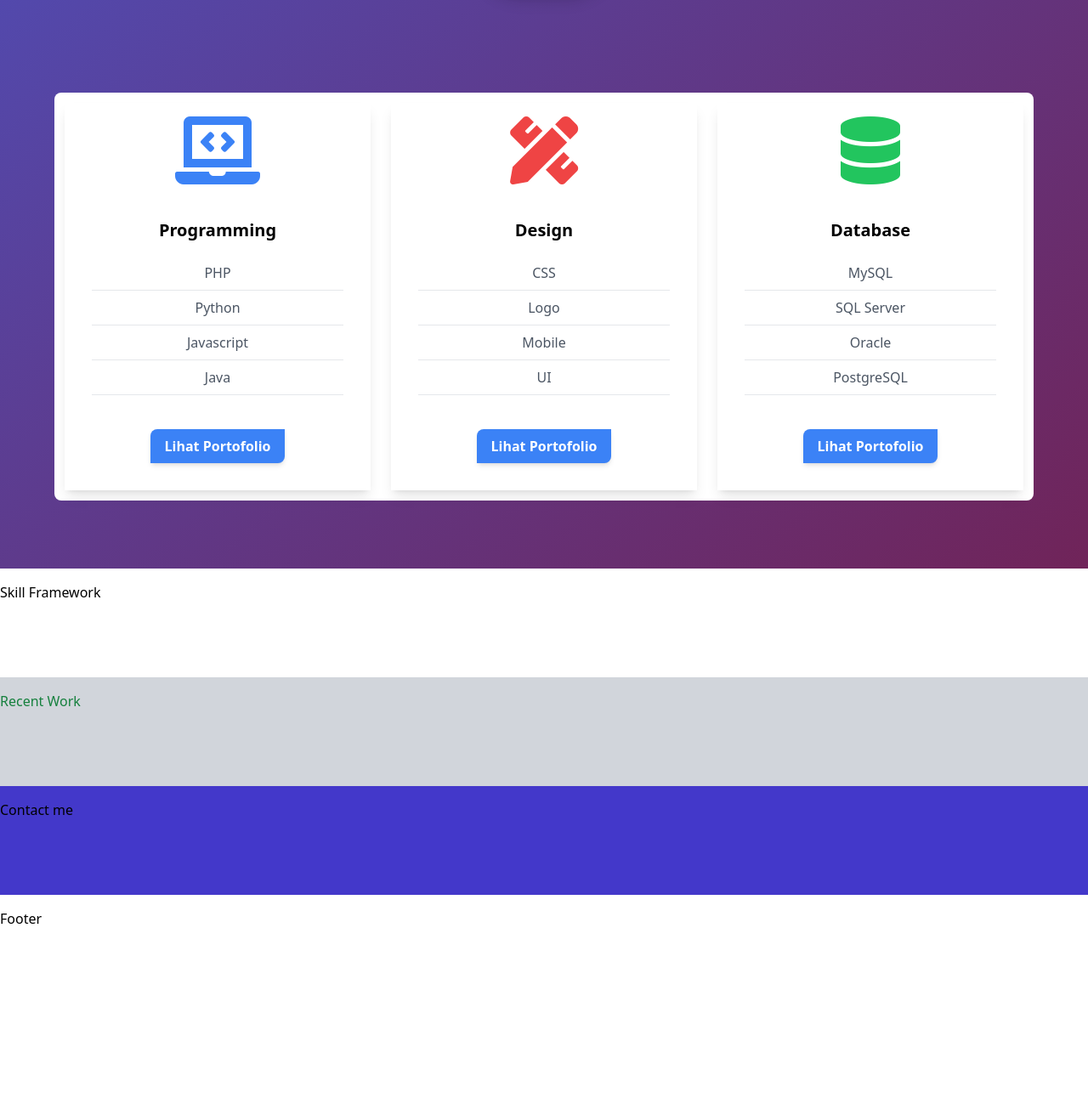
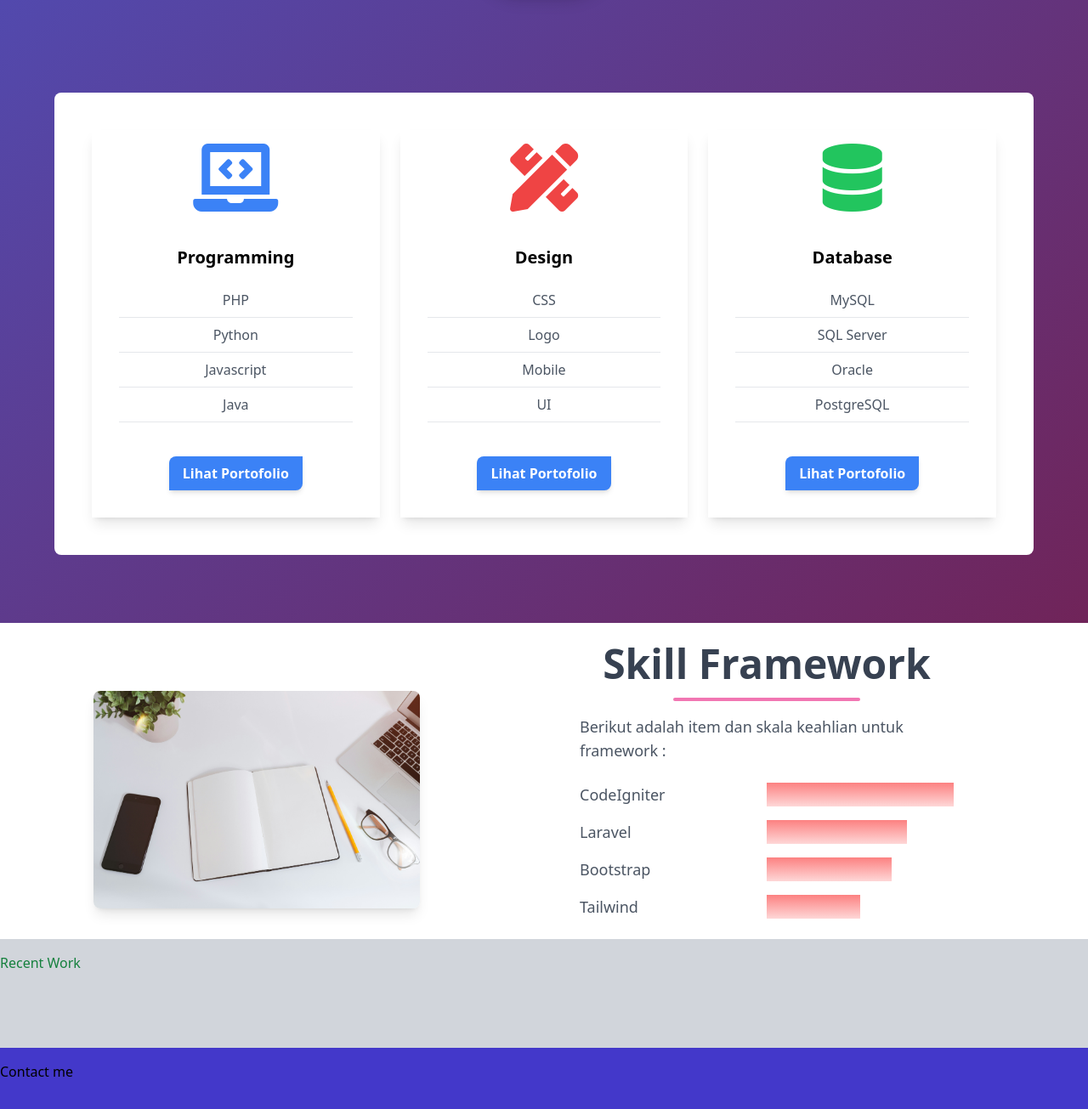
Before and after one commit to DonAdhyatma/belajar-tailwind-mix, a website: page portofolio/public/index.html in a window 1280 px wide. Shown: the part 475-1780 px from the top of the page at 85% size. Before the commit the page ends 1656 px from the top, so only its background shows below. Drawn offline with nearby package versions, Linux system fonts and the light colour scheme.

Commit message:
sixth commits

```diff
--- a/portofolio/public/index.html
+++ b/portofolio/public/index.html
@@ -3,6 +3,9 @@
   <head>
     <meta charset="UTF-8" />
     <meta name="viewport" content="width=device-width, initial-scale=1.0" />
+    <meta name="description" content="web portofolio tailwind" />
+    <meta name="keyword" content="tailwindcss, css, tailwind" />
+    <meta name="author" content="codepolitan" />
     <title>Web Portofolio</title>
     <!-- <link rel="stylesheet" href="https://unpkg.com/tailwindcss@^1.0/dist/tailwind.min.css" /> -->
     <script src="https://cdn.tailwindcss.com"></script>
@@ -12,6 +15,9 @@
     <style>
       .gradient {
         background-image: linear-gradient(to bottom right, #4c51bf, #702459);
+      }
+      .gradient-skill {
+        background-image: linear-gradient(#fc8181, #fed7d7);
       }
     </style>
   </head>
@@ -62,9 +68,9 @@
       </div>
       <!-- end about me description -->
       <!-- start about me list skills -->
-      <div class="grid grid-cols-1 md:grid-cols-3 bg-white m-16 rounded-lg">
+      <div class="grid grid-cols-1 md:grid-cols-3 bg-white py-4 px-4 md:py-8 md:px-8 m-16 rounded-lg">
         <div class="max-w-sm shadow-lg px-4 py-4 bg-white m-3 text-center">
-          <i class="fas fa-laptop-code text-blue-500 fa-5x mb-6"></i>
+          <i class="fas fa-laptop-code lg:text-blue-500 text-red-500 fa-5x mb-6"></i>
           <div class="p-4">
             <p class="font-bold text-lg md:text-xl mb-6">Programming</p>
             <p class="text-gray-600 text-base mb-2">PHP</p>
@@ -77,12 +83,12 @@
             <hr class="text-gray-600 mb-2" />
           </div>
           <div class="px-2 py-4">
-            <button class="bg-blue-500 hover:bg-blue-700 text-white font-bold px-4 py-2 shadow-md rounded-tl-lg rounded-br-lg">Lihat Portofolio</button>
+            <button class="lg:bg-blue-500 lg:hover:bg-white lg:hover:text-blue-500 bg-red-500 hover:text-red-500 hover:bg-white text-white font-bold px-4 py-2 shadow-md rounded-tl-lg rounded-br-lg">Lihat Portofolio</button>
           </div>
         </div>
 
         <div class="max-w-sm shadow-lg px-4 py-4 bg-white m-3 text-center">
-          <i class="fas fa-pencil-ruler text-red-500 fa-5x mb-6"></i>
+          <i class="fas fa-pencil-ruler lg:text-red-500 text-cyan-500 fa-5x mb-6"></i>
           <div class="p-4">
             <p class="font-bold text-lg md:text-xl mb-6">Design</p>
             <p class="text-gray-600 text-base mb-2">CSS</p>
@@ -95,11 +101,11 @@
             <hr class="text-gray-600 mb-2" />
           </div>
           <div class="px-2 py-4">
-            <button class="bg-blue-500 hover:bg-blue-700 text-white font-bold px-4 py-2 shadow-md rounded-tl-lg rounded-br-lg">Lihat Portofolio</button>
+            <button class="lg:bg-blue-500 lg:hover:bg-white lg:hover:text-blue-500 bg-red-500 hover:text-red-500 hover:bg-white text-white font-bold px-4 py-2 shadow-md rounded-tl-lg rounded-br-lg">Lihat Portofolio</button>
           </div>
         </div>
         <div class="max-w-sm shadow-lg px-4 py-4 bg-white m-3 text-center">
-          <i class="fas fa-database text-green-500 fa-5x mb-6"></i>
+          <i class="fas fa-database lg:text-green-500 text-yellow-500 fa-5x mb-6"></i>
           <div class="p-4">
             <p class="font-bold text-lg md:text-xl mb-6">Database</p>
             <p class="text-gray-600 text-base mb-2">MySQL</p>
@@ -112,14 +118,47 @@
             <hr class="text-gray-600 mb-2" />
           </div>
           <div class="px-2 py-4">
-            <button class="bg-blue-500 hover:bg-blue-700 text-white font-bold px-4 py-2 shadow-md rounded-tl-lg rounded-br-lg">Lihat Portofolio</button>
+            <button class="lg:bg-blue-500 lg:hover:bg-white lg:hover:text-blue-500 bg-red-500 hover:text-red-500 hover:bg-white text-white font-bold px-4 py-2 shadow-md rounded-tl-lg rounded-br-lg">Lihat Portofolio</button>
           </div>
         </div>
       </div>
       <!-- end about me list skills -->
     </section>
     <!-- end section about me -->
-    <section class="w-screen mx-auto py-4 bg-white h-32">Skill Framework</section>
+    <!-- Start menu skill framework -->
+    <section class="container w-screen mx-auto py-4 bg-white px-4">
+      <div class="flex flex-wrap">
+        <div class="w-full md:w-4/12 ml-auto mr-auto px-4 mt-16">
+          <img src="../img/skillsatu.jpg" alt="content skill" class="max-w-full rounded-lg shadow-lg" />
+        </div>
+        <div class="w-full md:w-5/12 ml-auto mr-auto px-4">
+          <div class="md:pr-12">
+            <h1 class="w-full my-2 text-5xl font-bold text-center text-gray-700">Skill Framework</h1>
+            <div class="mb-4"></div>
+            <div class="h-1 mx-auto bg-pink-500 w-1/2 opacity-75 my-0 rounded"></div>
+            <p class="mt-4 text-lg text-gray-600">Berikut adalah item dan skala keahlian untuk framework :</p>
+            <ul class="list-none mt-4">
+              <li class="grid grid-cols-2 py-2">
+                <p class="text-lg text-gray-600">CodeIgniter</p>
+                <div class="gradient-skill w-7/8"></div>
+              </li>
+              <li class="grid grid-cols-2 py-2">
+                <p class="text-lg text-gray-600">Laravel</p>
+                <div class="gradient-skill w-3/4"></div>
+              </li>
+              <li class="grid grid-cols-2 py-2">
+                <p class="text-lg text-gray-600">Bootstrap</p>
+                <div class="gradient-skill w-2/3"></div>
+              </li>
+              <li class="grid grid-cols-2 py-2">
+                <p class="text-lg text-gray-600">Tailwind</p>
+                <div class="gradient-skill w-1/2"></div>
+              </li>
+            </ul>
+          </div>
+        </div>
+      </div>
+    </section>
     <section class="w-screen mx-auto py-4 bg-gray-300 h-32 text-red-600 lg:text-green-700">Recent Work</section>
     <section class="w-screen mx-auto py-4 bg-indigo-700 h-32">Contact me</section>
     <section class="w-screen mx-auto py-4 bg-white h-32">Footer</section>
```
Also changed, not shown: portofolio/img/skillsatu.jpg (added).
